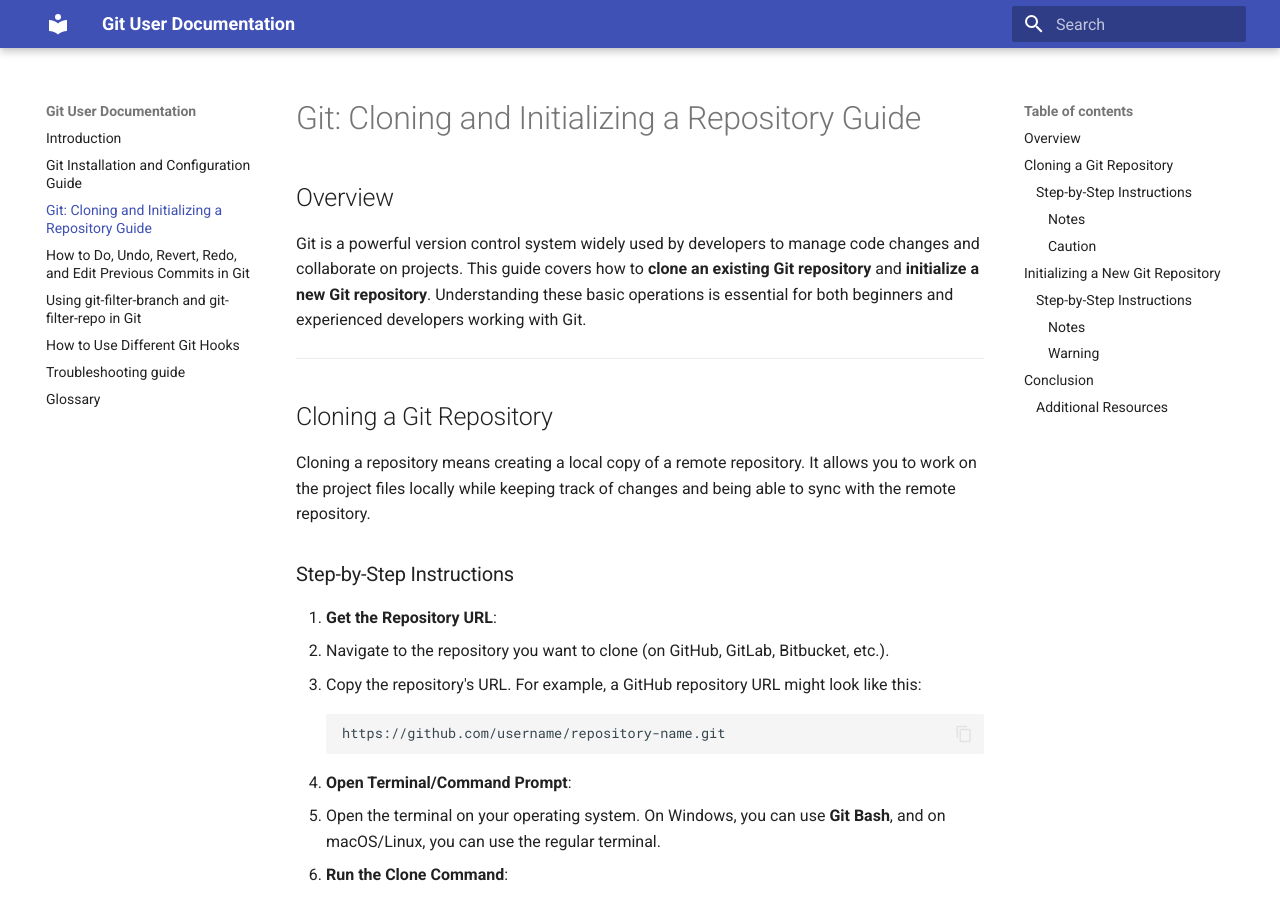
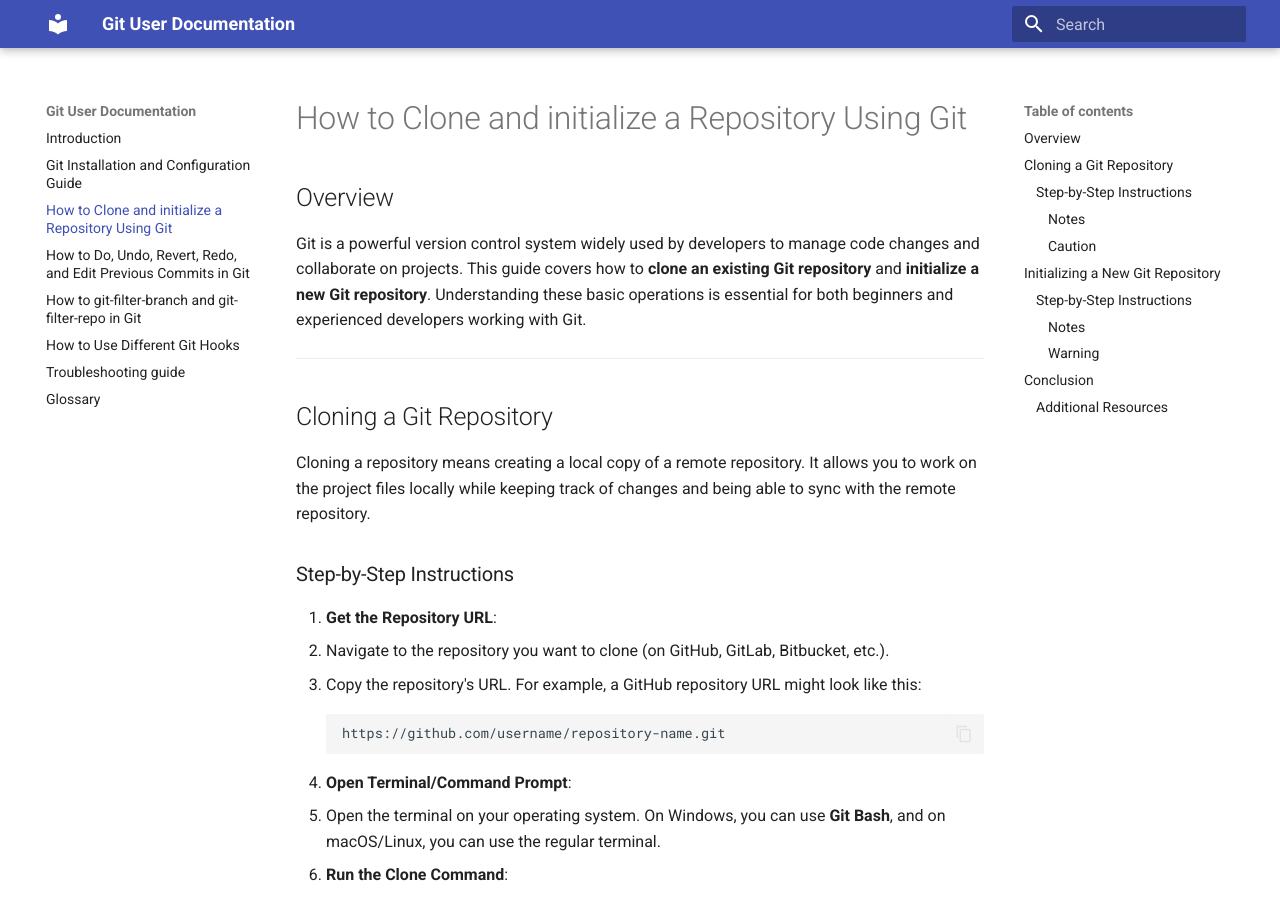
Before and after one commit to BCIT-203/COMM-2216-User-Documentation-Assignment, an MkDocs documentation site: the page built from docs/2-repository.md, in a window 1280 px wide and 900 px high. Built offline with MkDocs 1.6.1 and Material for MkDocs 9.7.7, drawn with Linux system fonts in a browser that asks for light colours.

Commit message:
Edit headings for main tasks

```diff
--- a/docs/2-repository.md
+++ b/docs/2-repository.md
@@ -1,4 +1,4 @@
-# Git: Cloning and Initializing a Repository Guide
+# How to Clone and initialize a Repository Using Git
 
 ## Overview
 
--- a/docs/4-filter.md
+++ b/docs/4-filter.md
@@ -1,4 +1,4 @@
-# Using `git-filter-branch` and `git-filter-repo` in Git
+# How to  `git-filter-branch` and `git-filter-repo` in Git
 
 ## Overview
 
```
